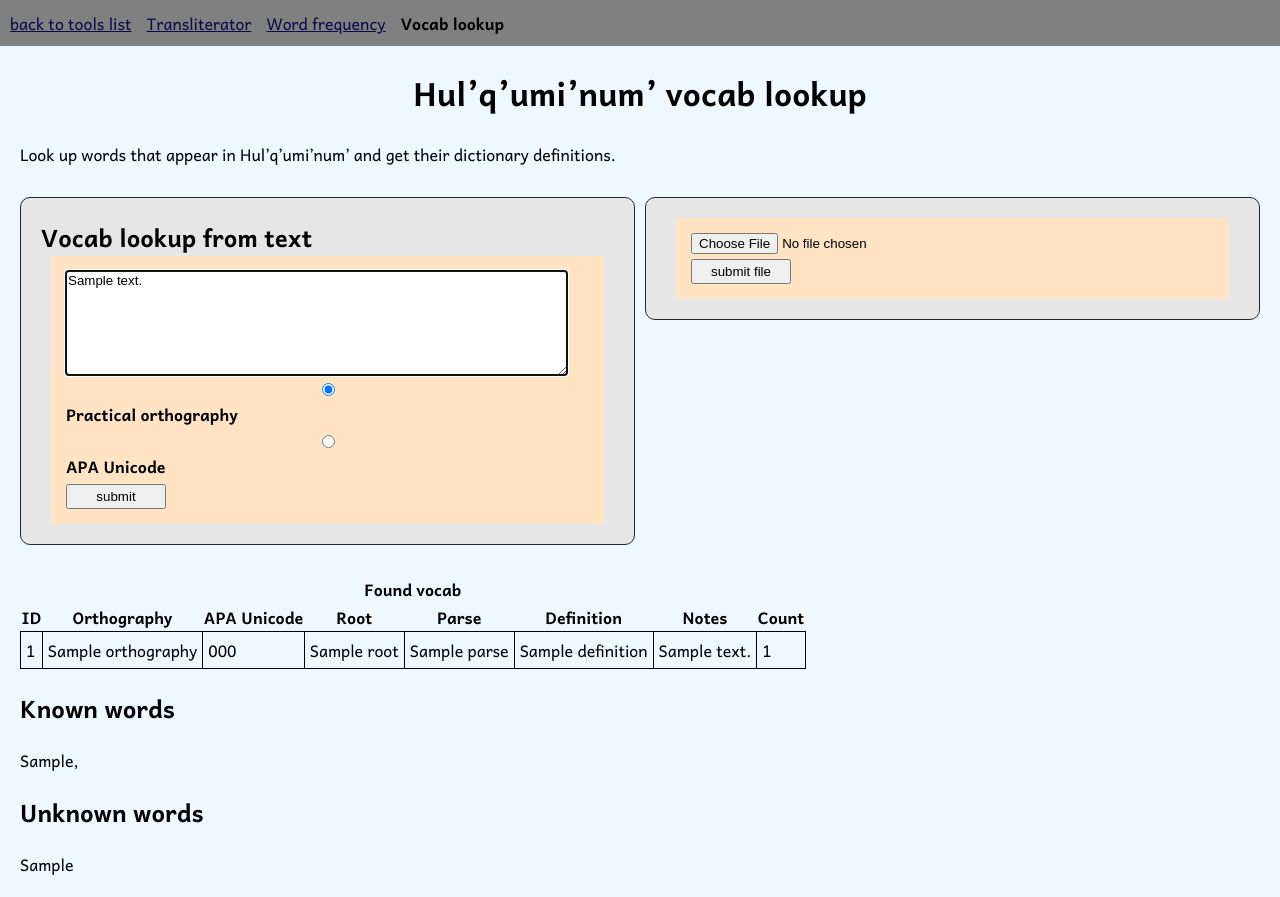
After one commit to hlcsdb/hulqcorpustools, a Flask app: template hulqcorpustools/webapps/templates/vocab-lookup.html in a window 1280 px wide. The commit adds this page. Run offline with Flask 2, Linux system fonts and the light colour scheme; the template is opened without the code that fills it: most values are stand-ins (such as "Sample title", 1, 10 or a date in 2020).

Commit message:
vocab text lookup works

```diff
--- a/hulqcorpustools/webapps/static/tools.css
+++ b/hulqcorpustools/webapps/static/tools.css
@@ -157,3 +157,19 @@ textarea {
 #return-count {
     width:fit-content
 }
+
+footer {
+    text-align: right;
+    margin-bottom: 10px;
+    font-size: .5em;
+    /* color: red */
+}
+
+table {
+    border-collapse: collapse
+}
+
+td {
+    border: 1px solid black;
+    padding: 5px
+}
--- /dev/null
+++ b/hulqcorpustools/webapps/templates/vocab-lookup.html
@@ -0,0 +1,112 @@
+<!DOCTYPE html>
+<html lang="en">
+<head>
+  <meta charset="UTF-8">
+  <meta name="viewport" content="width=device-width, initial-scale=1.0">
+  <link rel="stylesheet" type="text/css" href="{{ url_for('static', filename='tools.css') }}" />
+  <title>Hul’q’umi’num’ Vocab Lookup</title>
+</head>
+<body  style="background-color: aliceblue;">
+
+  <nav class="top-bar">
+    <menu>
+        <li><a href="{{ url_for('index') }}">back to tools list</a></li>
+        <li><a href="{{ url_for('transliterator.transliterator_page') }}">Transliterator</a></li>
+        <li><a href="{{ url_for('wordfrequency.word_frequency_page') }}">Word frequency</a></li>
+        <li><b>Vocab lookup</b></li>
+    </menu>
+  </nav>
+  <div>
+    <header>
+      <h1>Hul’q’umi’num’ vocab lookup</h1>
+    </header>
+    <p>
+      Look up words that appear in Hul’q’umi’num’ and get their dictionary definitions.
+    </p>
+  </div>
+  <div class="tools-container">
+
+    <div id="text-box" class="tool">
+      <h2>
+        Vocab lookup from text
+      </h2>
+      <form method="post" class="user-prompt-container">
+        <textarea autofocus id="input-text" name="input-text">
+          {%- if vocab_lookup -%}
+            {{ vocab_lookup['text_lookup'] }}
+            {%- else -%}
+              nuts’a’ skweyul tsu st’e kw’u xwqwul’qwul’iwun niin kws tuw’ stsekwul kws ’unthus t’at’athut.
+            {%- endif -%}
+        </textarea>
+        <input type="radio" id="text-format-orthography" name="text-format" value="Orthography" checked/>
+        <label for="text-format-orthography">Practical orthography</label>
+        <input type="radio" id="text-format-apa" name="text-format" value="APAUnicode"/>
+        <label for="text-format-apa">APA Unicode</label>
+        <button
+          type="submit"
+          id="vocab-lookup-text"
+          name="vocab-lookup-text"
+          value="submit">submit</button>
+      </form>
+    </div>
+
+    <div class="tool">
+      <form enctype="multipart/form-data" method="post" class="user-prompt-container">
+        <input type="file" name="vocab-lookup-file" accept=".docx,.doc,.txt">
+        <button
+          type="file"
+          id="vocab-lookup-file"
+          name="vocab-lookup-file"
+          value="submit">submit file</button>
+      </form>
+    </div>
+
+
+  </div>
+  {%- if vocab_lookup -%}
+    {%- if vocab_lookup['vocab_found'] -%}
+    <div class="results">
+      <table>
+        <tr>
+        <th colspan="100">Found vocab</th>
+      </tr>
+        <tr>
+          <th>ID</th>
+          <th>Orthography</th>
+          <th>APA Unicode</th>
+          <th>Root</th>
+          <th>Parse</th>
+          <th>Definition</th>
+          <th>Notes</th>
+          <th>Count</th>
+        </tr>
+        {% for vocab_word_id, vocab_word_value in vocab_lookup['vocab_found'].items() %}
+        <tr>
+          <td>{{ vocab_word_id }}</td>
+          <td>{{ vocab_word_value['ORTHOGRAPHY'] }}</td>
+          <td>{{ vocab_word_value['APAUNICODE'] }}</td>
+          <td>{{ vocab_word_value['ROOT'] }}</td>
+          <td>{{ vocab_word_value['PARSE'] }}</td>
+          <td>{{ vocab_word_value['DEFINITION'] }}</td>
+          <td>{{ vocab_word_value['NOTE'] }}</td>
+          <td>{{ vocab_word_value['COUNT'] }}</td>
+        </tr>
+        {% endfor %}
+      </table>
+      {%- endif -%}
+      <h2>Known words</h2>
+      <p>
+      {% for known_word in vocab_lookup['known_words'] %}
+      {{ known_word }},
+      {% endfor %}
+      </p>
+      <h2>Unknown words</h2>
+      <p>
+        {% for unknown_word in vocab_lookup['unknown_words'] %}
+        <p>{{ unknown_word }}</p>
+        {% endfor %}
+      </p>
+  </div>
+  {%- endif -%}
+</body>
+</html>
```
Also changed, not shown: hulqcorpustools/vocablookup/vocablookup.py (+19 -8 lines), hulqcorpustools/webapps/plugins/vocablookupapi.py (added, +64 -0 lines), hulqcorpustools/webapps/vocablookupwebview.py (added, +24 -0 lines), hulqcorpustools/vocablookup/__init__.py (added), hulqcorpustools/webapps/static/style.css (line endings or trailing spaces).
